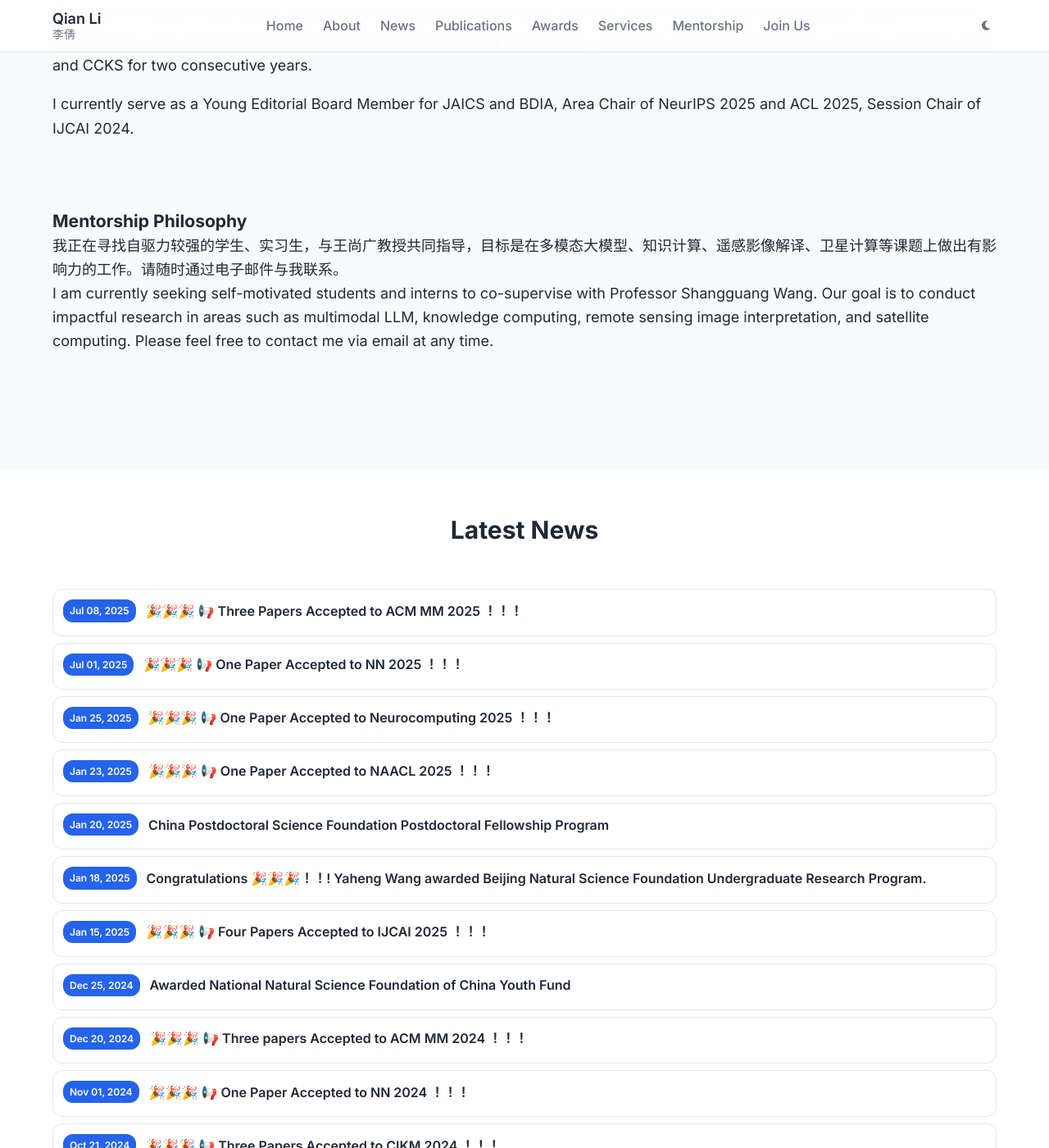
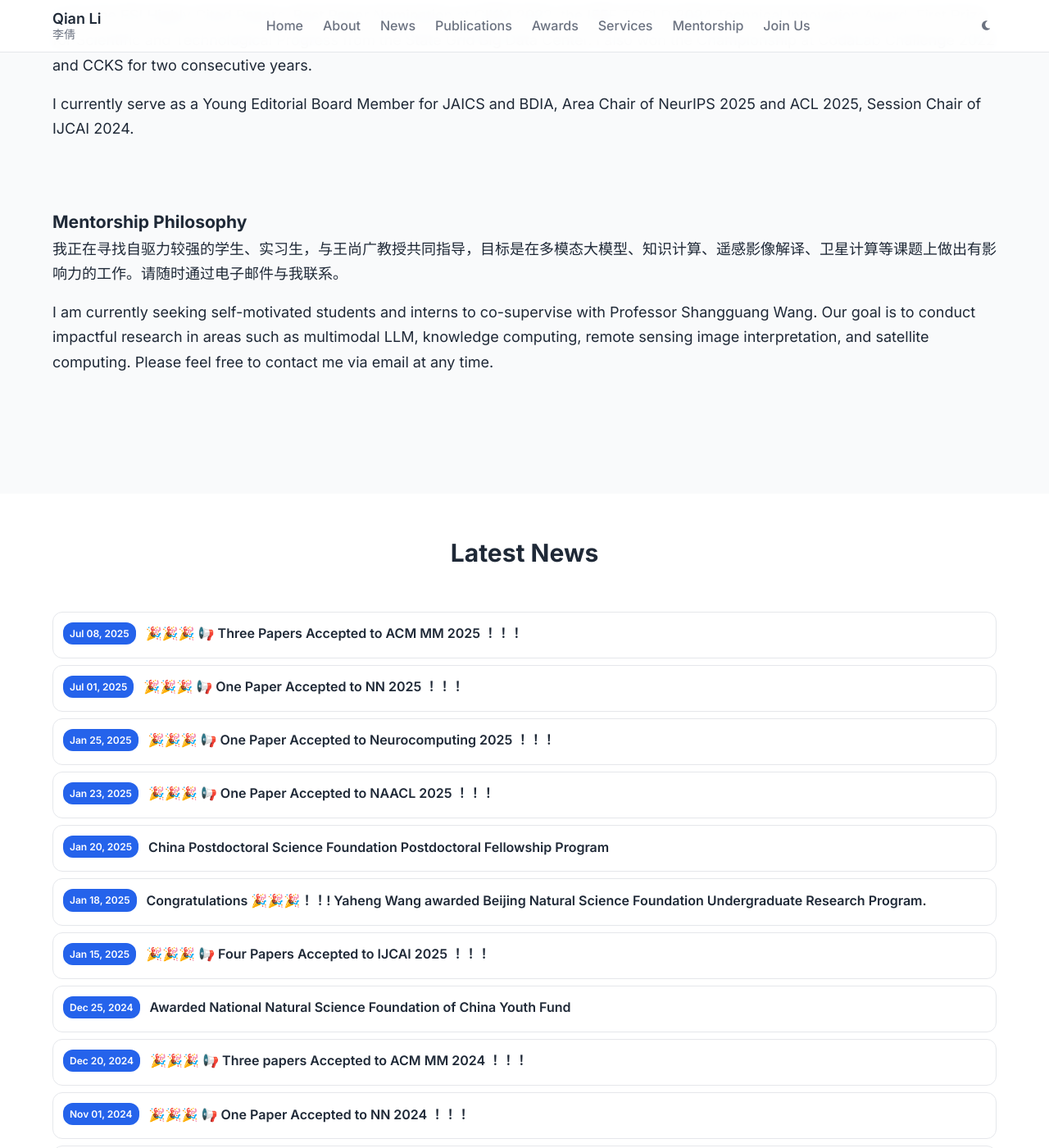
Before and after one commit to xiaoqian19940510/xiaoqian19940510.github.io, a Jekyll site: the page built from index.html, in a window 1280 px wide and 1400 px high, scrolled down 846 px. Shown: the whole window at 82% size. Built offline with Jekyll 4.4.1, drawn with Linux system fonts in a browser that asks for light colours; the list of posts is cut into pages by our own code.

Commit message:
Update main.css

```diff
--- a/assets/css/main.css
+++ b/assets/css/main.css
@@ -470,9 +470,15 @@ body {
 
 .mentorship {
   font-size: var(--font-size-lg);
-  color: var(--text-primary);
+  line-height: 1.7;
+  color: var(--text-primary);
+/*   margin-bottom: var(--space-4); */
+/*   margin-top: var(--space-3); */
+}
+
+
+.mentorship p {
   margin-bottom: var(--space-4);
-/*   margin-top: var(--space-3); */
 }
 
 .about-sidebar {
```
